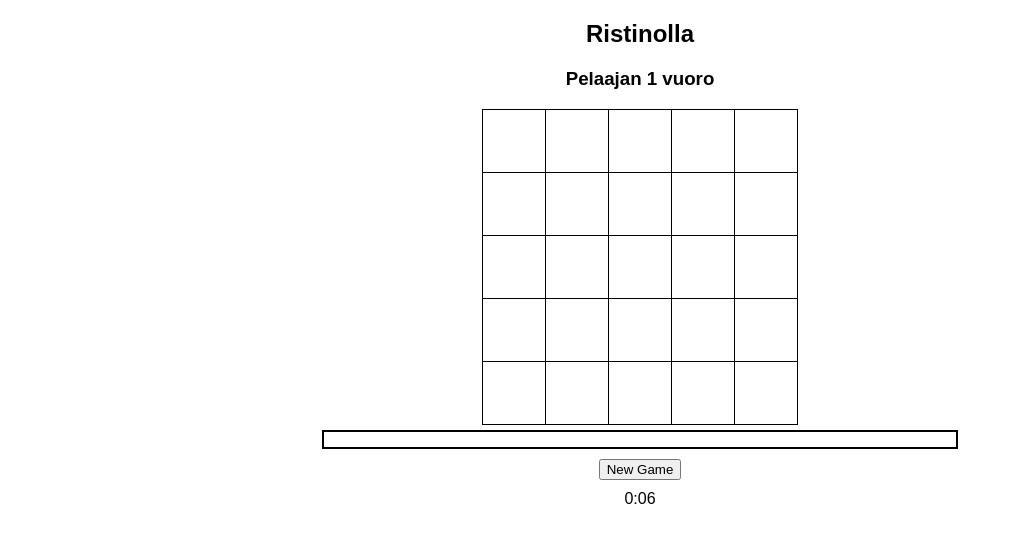
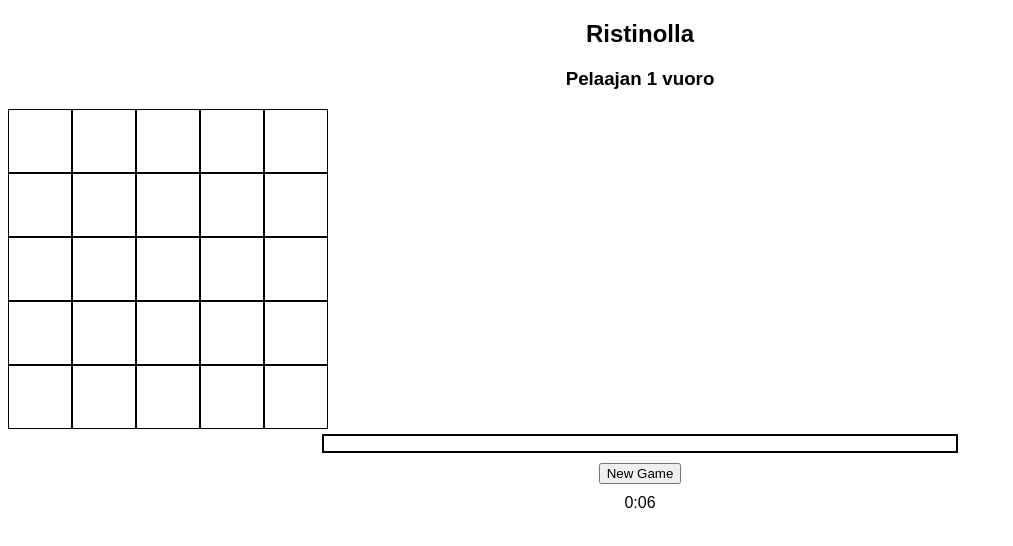
Before and after one commit to TottiSillanpaa/Risti2, a website built with Parcel: page index.html in a window 1280 px wide. Shown: the whole page, without its empty margins (0-1013 px from the left). Built offline with nearby package versions, Linux system fonts and the light colour scheme.

Commit message:
koodi siirettiin HTML -> JS
Muokattiin siten, että HTML tiedostoon ei kovakoodata mitään

```diff
--- a/index.html
+++ b/index.html
@@ -7,27 +7,6 @@
 </head>
 
 <body>
-	<div class="head">
-		<h2>
-			Ristinolla
-		</h2>
-		<h3 id="pp">
-			Pelaajan 1 vuoro
-		</h3>
-	</div class="table">
-	<div>
-		<table id="board">
-		</table>
-	</div>
-	<div class="bar">
-		<div class="progress" id="progress"> </div>
-	</div>
-	<div class="wrapper">
-		<input type="button" value="New Game" id="ng">
-	</div>
-	<div id="time">
-
-	</div>
 	<script src="src/index.js">
 	</script>
 </body>
--- a/src/index.js
+++ b/src/index.js
@@ -1,21 +1,68 @@
 import "./styles.css";
 let currentPlayer = "X";
 let gameWon = false;
-let gameBoard = document.getElementById("board");
 let procent = 0;
 let tt;
 
 function fillBoard() {
+  makeHeader();
+  makeGameBoard();
+  makeProgressbar();
+  makeNewGameButton();
+
+  let time = document.createElement("div");
+  time.id = "time";
+  document.body.appendChild(time);
+
   makeNewRow("0");
   makeNewRow("1");
   makeNewRow("2");
   makeNewRow("3");
   makeNewRow("4");
   startTimer();
-  gameBoard.addEventListener("click", listener);
+  document.getElementById("board").addEventListener("click", listener);
+}
+
+function makeHeader() {
+  let head = document.createElement("div");
+  head.className = "head";
+
+  let text1 = document.createElement("h2");
+  text1.innerHTML = "Ristinolla";
+  let text2 = document.createElement("h3");
+  text2.id = "pp";
+  text2.innerHTML = "Pelaajan 1 vuoro";
+
+  head.appendChild(text1);
+  head.appendChild(text2);
+
+  document.body.appendChild(head);
+}
+
+function makeGameBoard() {
+  let div = document.createElement("div");
+  div.className = "table";
+
+  let board = document.createElement("grid");
+  board.id = "board";
+
+  div.appendChild(board);
+  document.body.appendChild(div);
+}
+
+function makeProgressbar() {
+  let div = document.createElement("div");
+  div.className = "bar";
+
+  let progress = document.createElement("div");
+  progress.id = "progress";
+
+  div.appendChild(progress);
+  document.body.appendChild(div);
 }
 
 function makeNewRow(rowId) {
+  let gameBoard = document.getElementById("board");
   let newRow = document.createElement("tr");
   newRow.id = rowId;
   gameBoard.appendChild(newRow);
@@ -24,6 +71,22 @@ function makeNewRow(rowId) {
     newCell.id = rowId + String(index);
     document.getElementById(rowId).appendChild(newCell);
   }
+}
+
+function makeNewGameButton() {
+  let div = document.createElement("div");
+  div.className = "wrapper";
+
+  let button = document.createElement("input");
+  button.type = "button";
+  button.value = "New Game";
+  button.id = "ng";
+  button.onclick = function() {
+    ngFunction();
+  };
+
+  div.appendChild(button);
+  document.body.appendChild(div);
 }
 
 function listener(ev) {
@@ -168,7 +231,8 @@ function checkWinner(cellRow, cellColumn) {
   }
 }
 
-function newGameButton() {
+function ngFunction() {
+  let gameBoard = document.getElementById("board");
   clearInterval(tt);
   startTimer();
   gameWon = false;
@@ -194,6 +258,3 @@ function chancePlayer() {
 }
 
 fillBoard();
-document.getElementById("ng").onclick = function() {
-  newGameButton();
-};
--- a/src/styles.css
+++ b/src/styles.css
@@ -31,7 +31,7 @@ td {
   width: 50%;
 }
 
-.progress {
+#progress {
   height: 15px;
   background-color: green;
   width: 0%;
```
